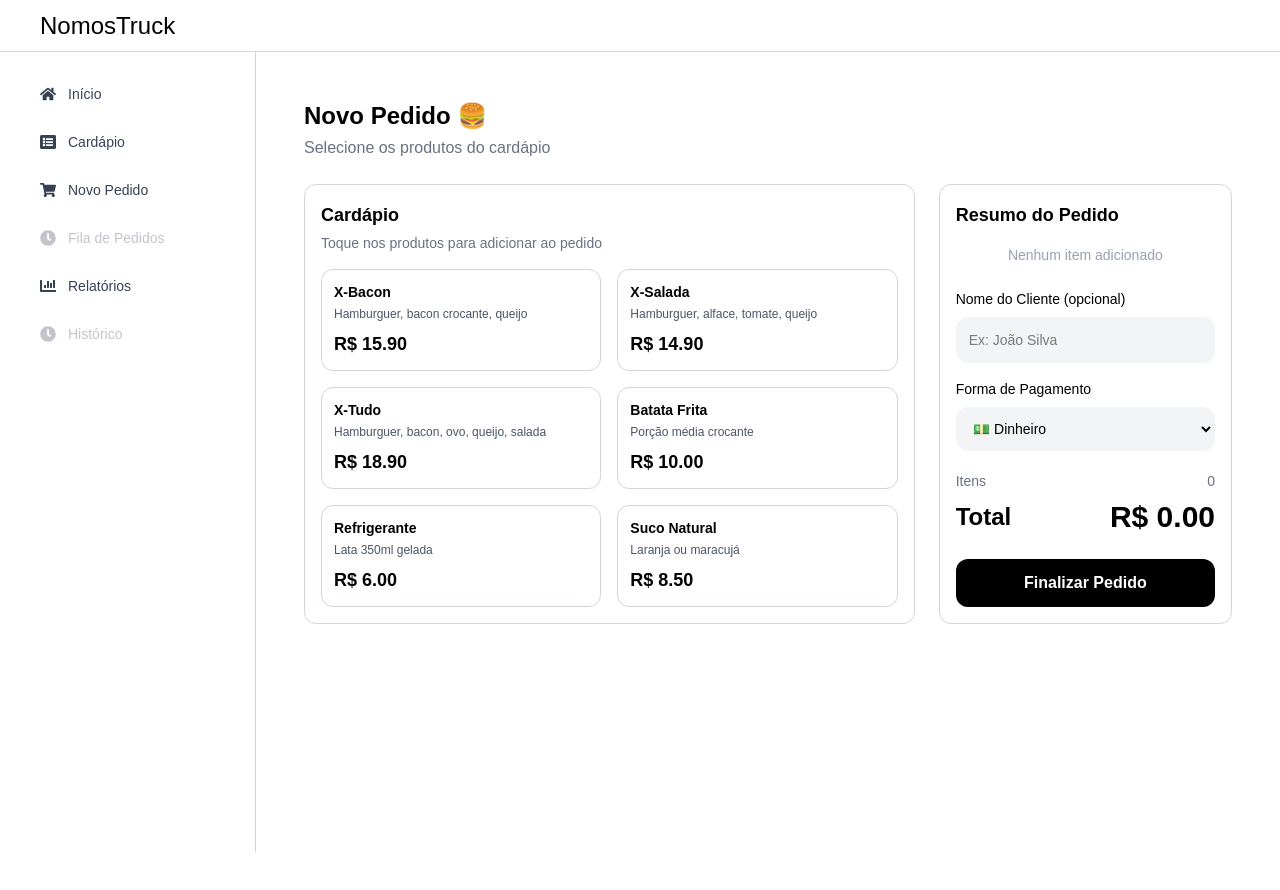
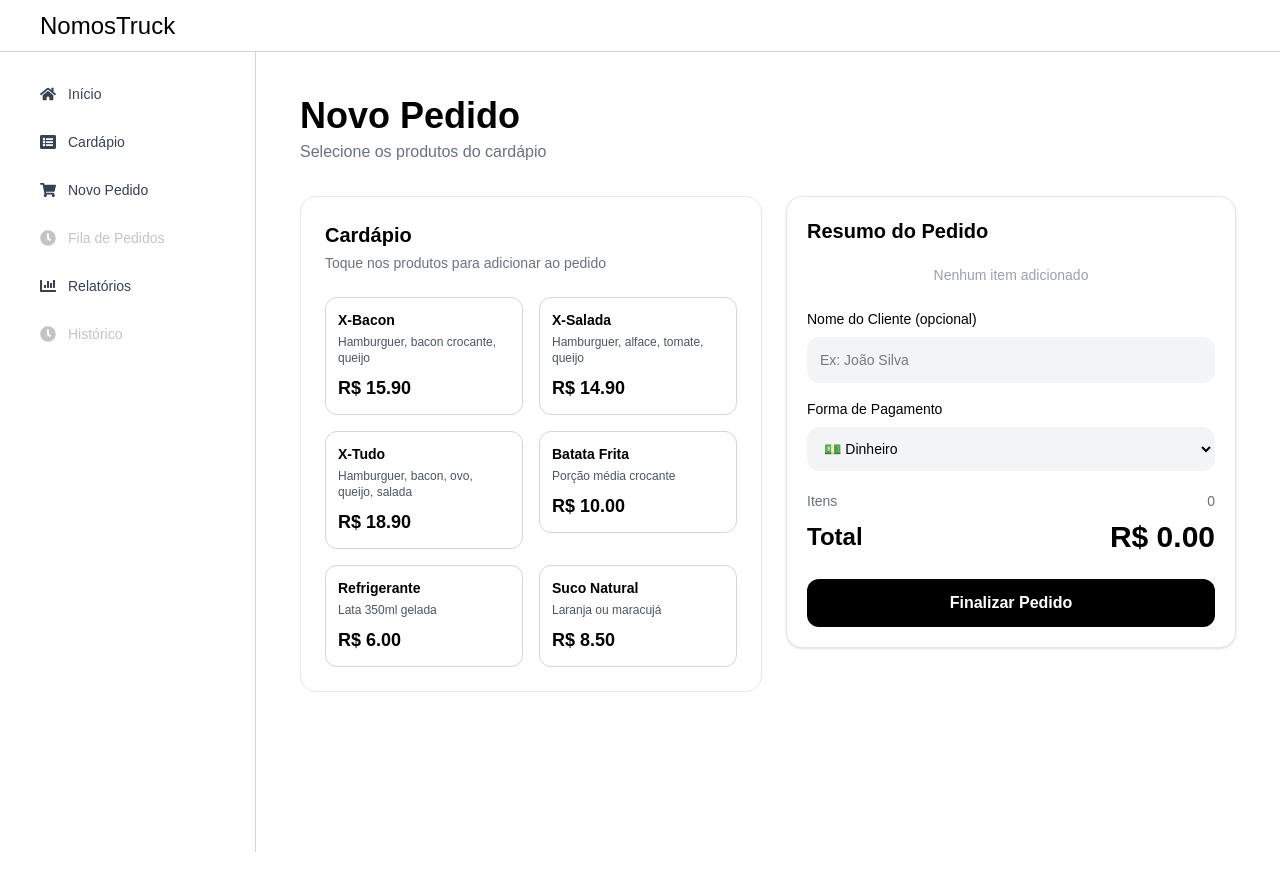
Before and after one commit to eduardo-gabriel-frainer/NomusTruck, a Next.js app: page /pedido in a window 1280 px wide. Shown: the top 890 px of the page. Built offline with nearby package versions, Linux system fonts and the light colour scheme.

Commit message:
Ajuste Tela de Pedido; Lixeira e Modais;

```diff
--- a/src/app/pedido/page.jsx
+++ b/src/app/pedido/page.jsx
@@ -2,6 +2,7 @@
 
 import { useState } from "react";
 import CardMenu from "../../components/Card";
+import { FaTrashAlt } from "react-icons/fa";
 
 export default function Pedido() {
   const produtos = [
@@ -26,15 +27,24 @@ export default function Pedido() {
   const total = pedido.reduce((acc, item) => acc + item.price, 0);
 
   return (
-    <div className="p-6 bg-white min-h-screen">
-      <h1 className="text-2xl font-bold mb-1 text-black">Novo Pedido 🍔</h1>
-      <p className="text-gray-500 mb-6">Selecione os produtos do cardápio</p>
+    <div className="min-h-screen p-5">
+      <h1 className="text-4xl font-bold text-black mb-1">
+        Novo Pedido
+      </h1>
 
-      <div className="grid grid-cols-1 md:grid-cols-3 gap-6">
+      <p className="text-gray-500 mb-8">
+        Selecione os produtos do cardápio
+      </p>
+
+      <div className="grid grid-cols-1 lg:grid-cols-[1fr_450px] gap-6 items-start">
+
         {/* CARDÁPIO */}
-        <div className="md:col-span-2 border border-gray-300 rounded-xl p-4 bg-white">
-          <h2 className="text-lg font-semibold mb-1 text-black">Cardápio</h2>
-          <p className="text-sm text-gray-500 mb-4">
+        <div className="bg-white border border-gray-200 rounded-2xl p-6">
+          <h2 className="text-xl font-semibold text-black mb-1">
+            Cardápio
+          </h2>
+
+          <p className="text-sm text-gray-500 mb-6">
             Toque nos produtos para adicionar ao pedido
           </p>
 
@@ -55,9 +65,11 @@ export default function Pedido() {
           </div>
         </div>
 
-        {/* RESUMO DO PEDIDO */}
-        <div className="border border-gray-300 rounded-xl p-4 h-fit bg-white">
-          <h2 className="text-lg font-semibold mb-4 text-black">Resumo do Pedido</h2>
+        {/* RESUMO */}
+        <div className="bg-white border border-gray-200 rounded-2xl p-5 shadow-sm">
+          <h2 className="text-xl font-semibold text-black mb-5">
+            Resumo do Pedido
+          </h2>
 
           {pedido.length === 0 ? (
             <p className="text-sm text-gray-400 text-center mb-6">
@@ -87,9 +99,9 @@ export default function Pedido() {
 
                     <button
                       onClick={() => removerDoPedido(index)}
-                      className="text-red-500 hover:text-red-700 text-2xl w-10 h-10 flex items-center justify-center rounded-lg hover:bg-red-50 transition"
+                      className="text-red-500 hover:text-red-700 text-sm"
                     >
-                      🗑
+                      <FaTrashAlt></FaTrashAlt>
                     </button>
                   </div>
                 </div>
```
